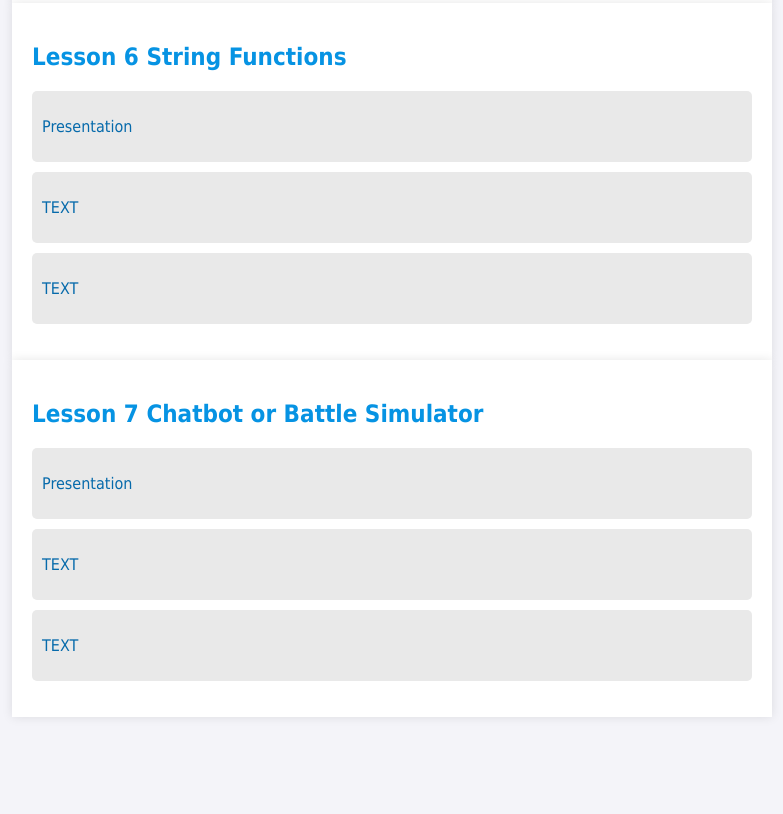
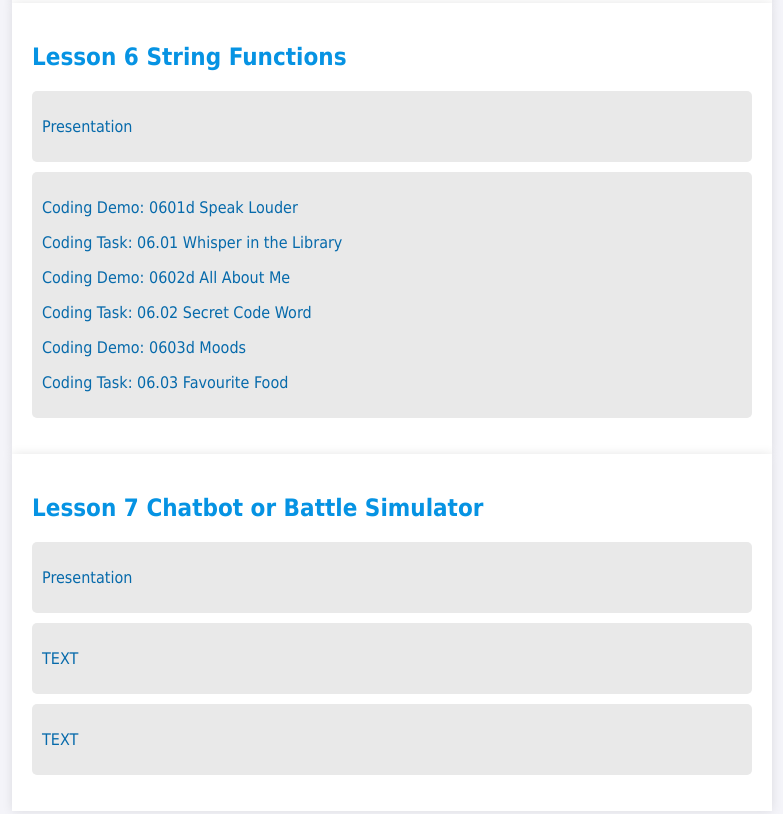
Before and after one commit to duari132/6iec-intermediate-coding, a plain HTML site: page index.html in a window 1280 px wide. Shown: the part 2434-3248 px from the top of the page, without its empty margins (248-1031 px from the left). Before the commit the page ends 3191 px from the top, so only its background shows below. Drawn offline with Linux system fonts and the light colour scheme.

Commit message:
lesson 6

```diff
--- a/index.html
+++ b/index.html
@@ -230,19 +230,37 @@
       <!-- PRESENTATION -->
       <li>
         <p>
-          <a href="" download target="_blank" rel="noopener noreferrer">Presentation</a>
-        </p>
-      </li>
-      <!-- WORKSHEETS -->
-      <li>
-        <p>
-          <a href="LINK" download target="_blank" rel="noopener noreferrer">TEXT</a>
+          <a href="Lesson-6-String-Functions/Lesson-6-String-Functions.pptx" download target="_blank"
+            rel="noopener noreferrer">Presentation</a>
         </p>
       </li>
       <!-- CODING TASKS -->
       <li>
         <p>
-          <a href="LINK" target="_blank" rel="noopener noreferrer">TEXT</a>
+          <a href="https://replit.com/@ricproenca/0601d-Speak-Louder" target="_blank" rel="noopener noreferrer">Coding
+            Demo: 0601d Speak Louder</a>
+        </p>
+        <p>
+          <a href="https://replit.com/@ricproenca/0601-Whisper-in-the-Library#README.md" target="_blank"
+            rel="noopener noreferrer">Coding Task: 06.01 Whisper in the Library</a>
+        </p>
+        <p>
+          <a href="https://replit.com/@ricproenca/0602d-All-About-Me" target="_blank" rel="noopener noreferrer">Coding
+            Demo: 0602d All About Me</a>
+        </p>
+        <p>
+          <a href="https://replit.com/@ricproenca/0602-Secret-Code-Word#README.md" target="_blank"
+            rel="noopener noreferrer">Coding Task: 06.02 Secret Code Word
+          </a>
+        </p>
+        <p>
+          <a href="https://replit.com/@ricproenca/0603d-Moods" target="_blank" rel="noopener noreferrer">Coding Demo:
+            0603d Moods</a>
+        </p>
+        <p>
+          <a href="https://replit.com/@ricproenca/0603-Favourite-Food#README.md" target="_blank"
+            rel="noopener noreferrer">Coding Task: 06.03 Favourite Food
+          </a>
         </p>
       </li>
     </ul>
```
Also changed, not shown: 1 other file.
